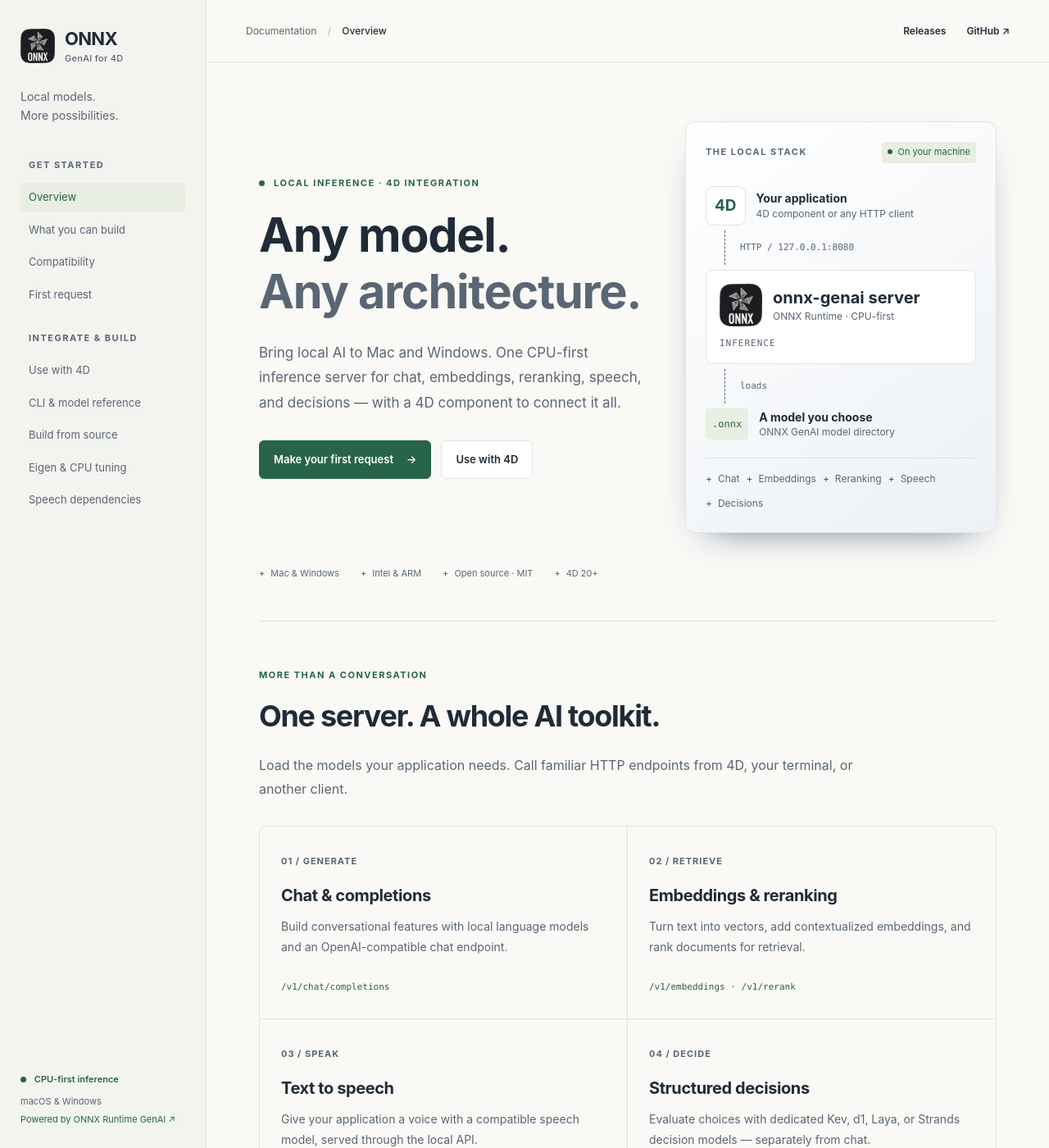
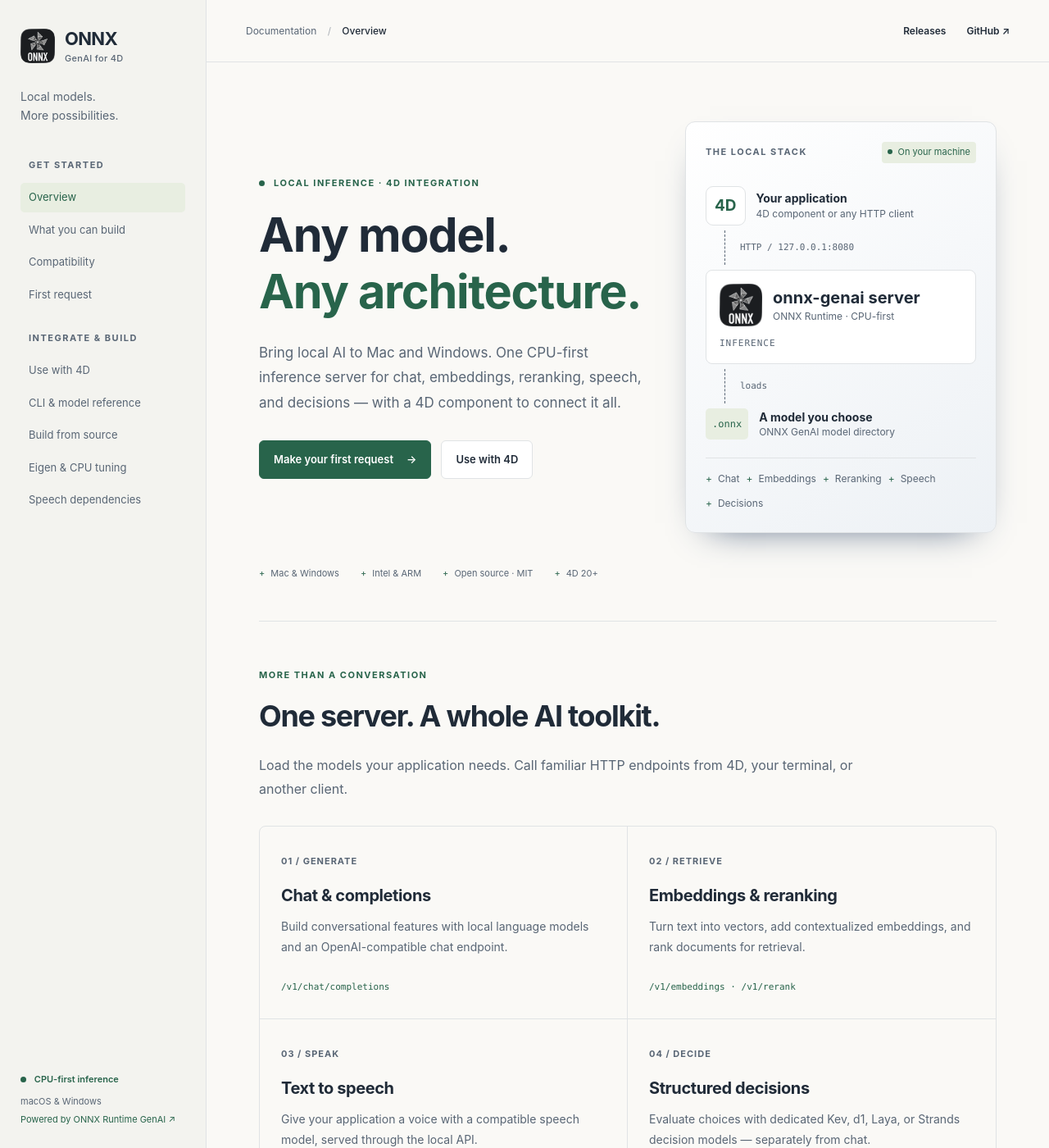
Before and after one commit to miyako/onnx-genai, a Jekyll site: the page built from index.html, in a window 1280 px wide and 1400 px high. Shown: the whole window at 82% size. Built offline with Jekyll 4.4.1, drawn with Linux system fonts in a browser that asks for light colours.

Commit message:
Use ONNX brand accent for the shared hero treatment
Co-authored-by: Copilot App <223556219+Copilot@users.noreply.github.com>

```diff
--- a/assets/css/site.css
+++ b/assets/css/site.css
@@ -54,7 +54,7 @@ main { min-width: 0; }
 .landing .hero { display: grid; grid-template-columns: minmax(0, 1.2fr) minmax(300px, 380px); align-items: center; gap: 0 44px; padding: 72px 0 48px; }
 .hero-copy { min-width: 0; }
 .eyebrow { margin-bottom: 18px; color: var(--accent); }
-.hero h1 span { color: var(--muted); }
+.hero h1 span { color: var(--accent); }
 .lede { max-width: 610px; color: var(--muted); font-size: 17px; line-height: 1.8; }
 .actions { display: flex; flex-wrap: wrap; gap: 12px; margin-top: 30px; }
 .button { display: inline-flex; align-items: center; justify-content: center; gap: 16px; min-height: 44px; padding: 11px 17px; border: 1px solid var(--line); border-radius: 6px; background: var(--surface); color: var(--ink); text-decoration: none; font-size: 13px; font-weight: 600; }
```
